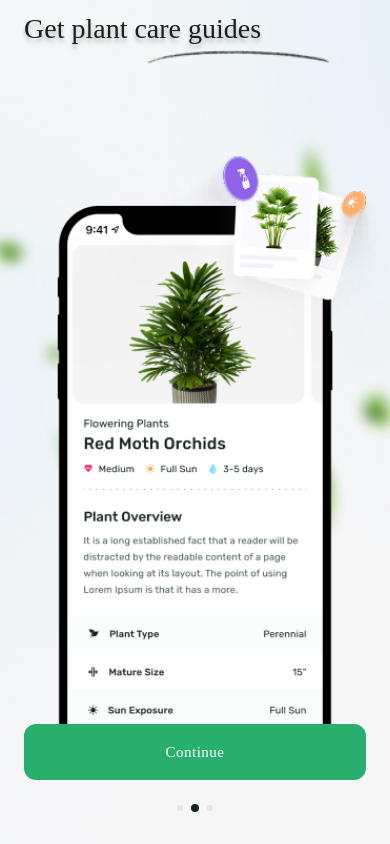
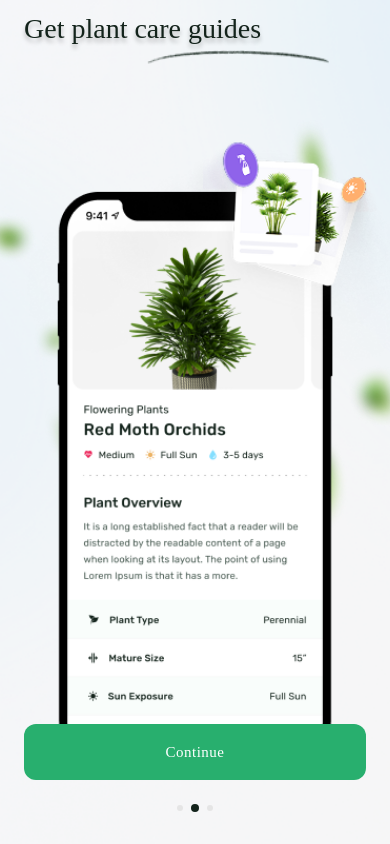
Before and after one commit to yunusyavuz16/plant-app, a React Native app: screen /Benefits in a window 390 px wide. Built offline with nearby package versions, Linux system fonts and the light colour scheme; a web font is replaced by a local one.

Commit message:
Refactor styles in PrimaryButton and BenefitsScreen to improve layout consistency; remove horizontal margin from PrimaryButton and adjust image positioning in BenefitsScreen.

```diff
--- a/src/components/PrimaryButton/PrimaryButton.styles.ts
+++ b/src/components/PrimaryButton/PrimaryButton.styles.ts
@@ -9,7 +9,6 @@ const styles = StyleSheet.create({
     justifyContent: 'center',
     alignItems: 'center',
     height: layout.button.height,
-    marginHorizontal: 0,
   },
   label: {
     color: colors.text.white,
--- a/src/screens/Onboarding/BenefitsScreen.styles.ts
+++ b/src/screens/Onboarding/BenefitsScreen.styles.ts
@@ -49,7 +49,7 @@ const styles = StyleSheet.create({
   image: {
     height: "100%",
     width: "100%",
-    bottom: -50,
+    bottom: -36,
   },
   bottom: {
     alignItems: "center",
```
